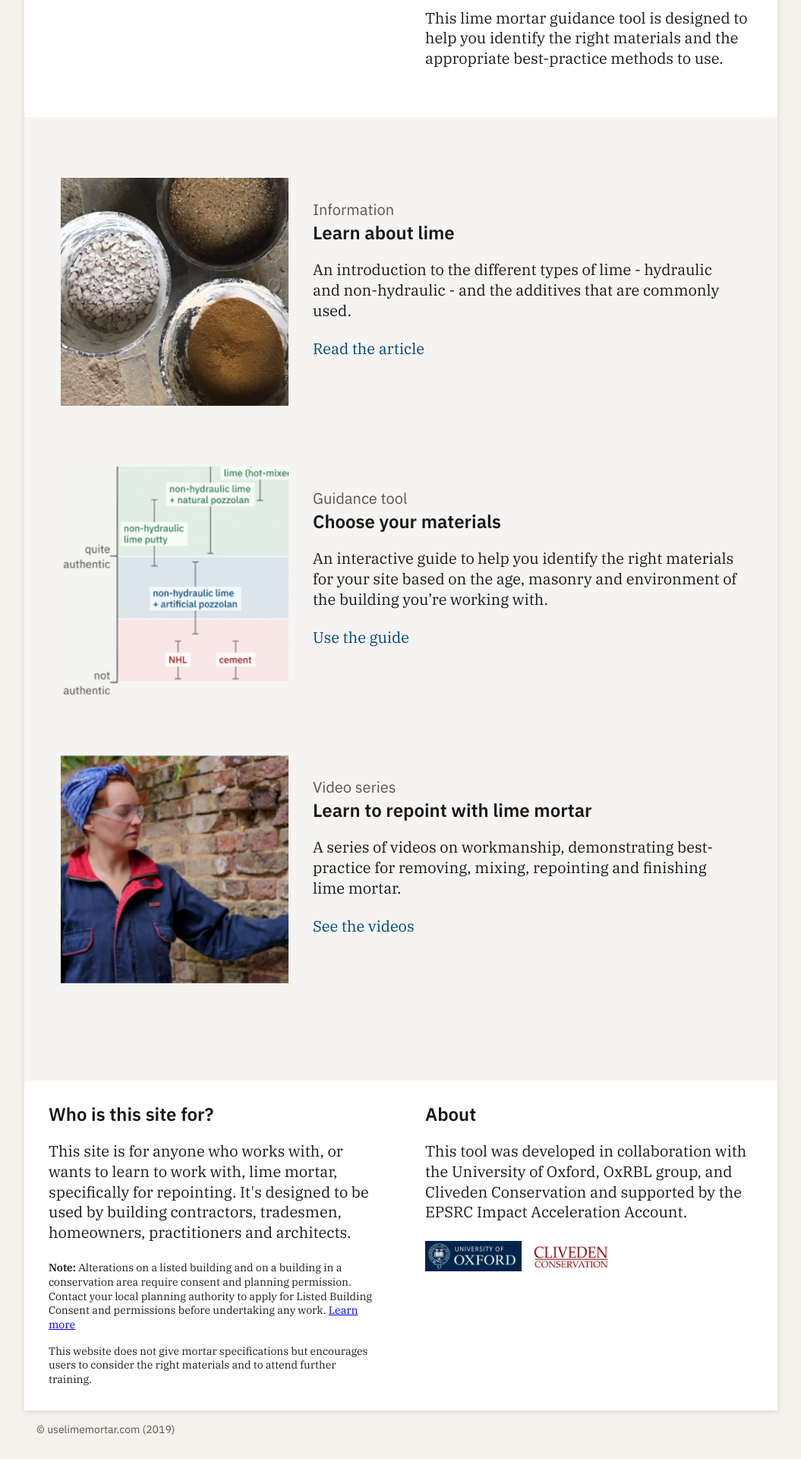
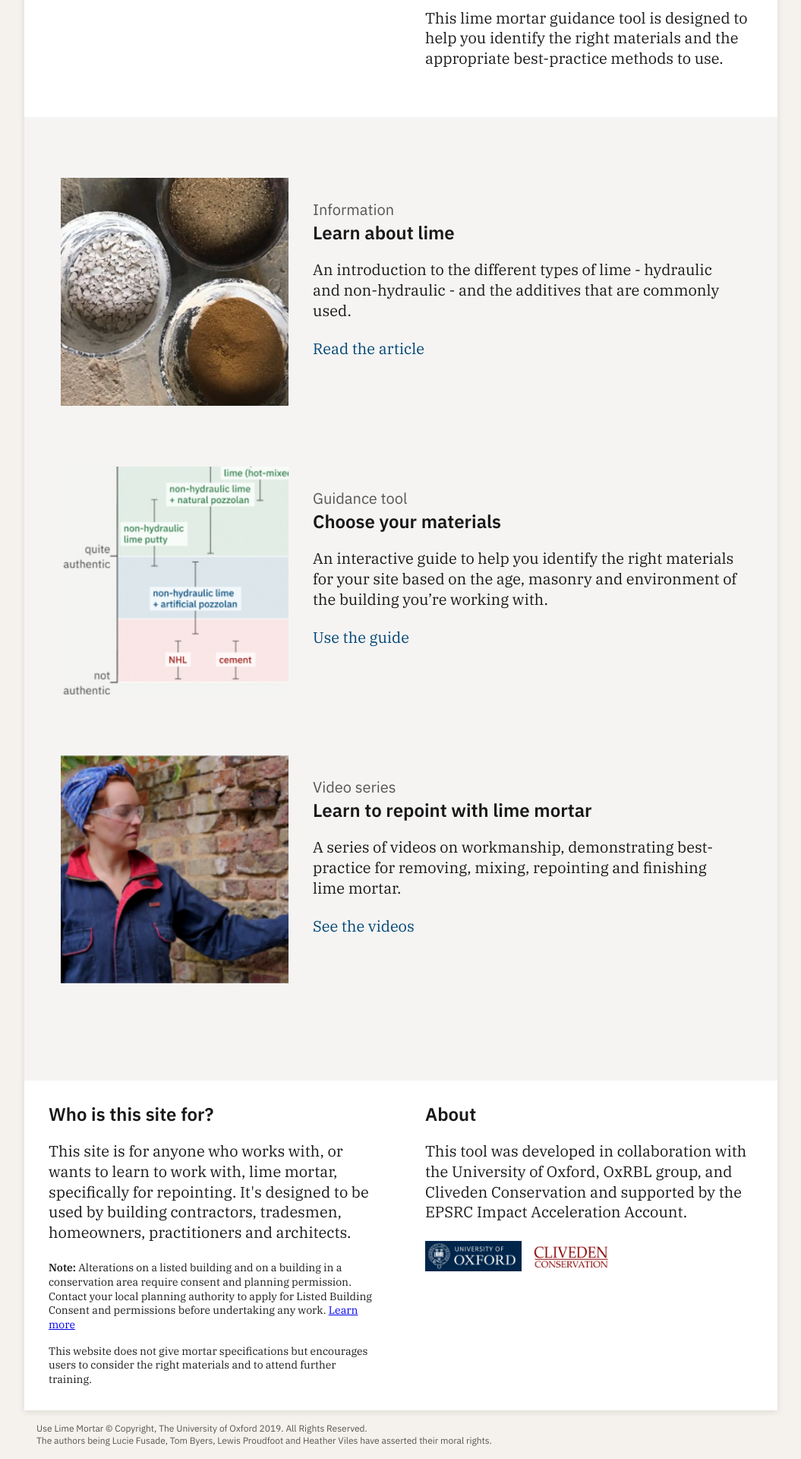
Before and after one commit to LucieFu/uselimemortar, a Jekyll site: the page built from index.html, in a window 1280 px wide. Shown: the part 937-2857 px from the top of the page at 76% size, without its empty margins (112-1167 px from the left). Built offline with Jekyll 4.4.1, drawn with Linux system fonts in a browser that asks for light colours.

Commit message:
Update copyright text

```diff
--- a/_includes/site-footer.html
+++ b/_includes/site-footer.html
@@ -1,5 +1,5 @@
 <footer>
   <div class="full-width py-16 px-16">
-      <p class="copyright-text">&copy; uselimemortar.com (2019)</p>
+    <p class="copyright-text">Use Lime Mortar &copy; Copyright, The University of Oxford 2019. All Rights Reserved.<br />The authors being Lucie Fusade, Tom Byers, Lewis Proudfoot and Heather Viles have asserted their moral rights.</p>
   </div>
 </footer>
--- a/css/main.css
+++ b/css/main.css
@@ -435,7 +435,7 @@ strong {
 
 .copyright-text {
   font-family: "IBM Plex Sans", sans-serif;
-  font-size: 14px;
+  font-size: 12px;
   color: rgba(0,0,0,0.65);
   font-weight: 400;
 }
```
